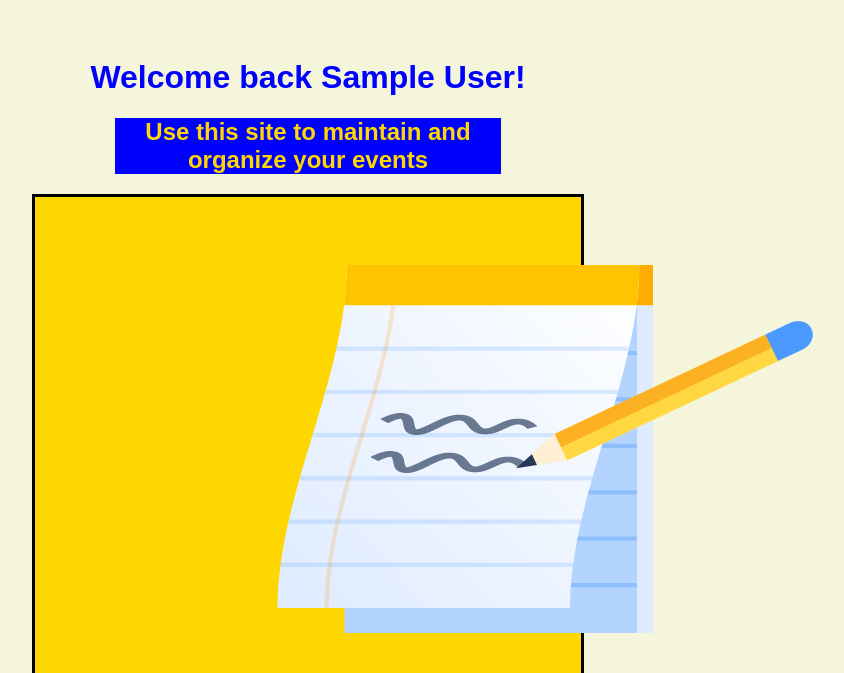
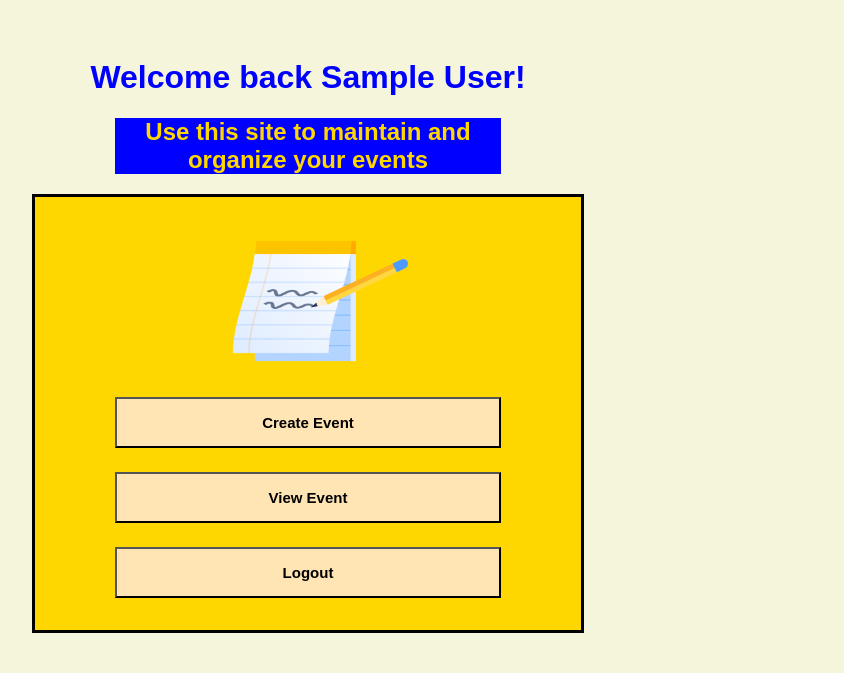
Before and after one commit to telsitamuzi/PythonApp, a Flask app: page / in a window 1280 px wide. Shown: the top 673 px of the page, without its empty margins (332-1176 px from the left). After the commit the page ends 633 px from the top, so only its background shows below. Run offline with Flask 2, Linux system fonts and the light colour scheme; the visitor is signed in with stand-in values (Sample User, id 1).

Commit message:
Centered the image in the home page

```diff
--- a/static/main.css
+++ b/static/main.css
@@ -122,6 +122,12 @@
     max-width: 100%;
     height: auto;
 }
+.imageStyling{
+  display: block;
+  margin-left: auto;
+  margin-right: auto;
+  width: 60%;
+}
 
 
 .inputButton {
--- a/templates/index.html
+++ b/templates/index.html
@@ -24,7 +24,7 @@
 
         <form id="homepage">
         {% if user %}
-        <img src="{{ url_for('static' , filename='notes.png') }}">
+        <img class="imageStyling" src="{{ url_for('static' , filename='notes.png') }}">
         <a href="{{ url_for('new_event') }}"><button type="button" class="inputButton" >Create Event</button></a><br>
         <a href="{{ url_for('get_events') }}"><button type="button" class="inputButton">View Event</button></a><br>
         <a href="{{ url_for('logout') }}"><button type="button" class="inputButton">Logout</button></a><br>
```
